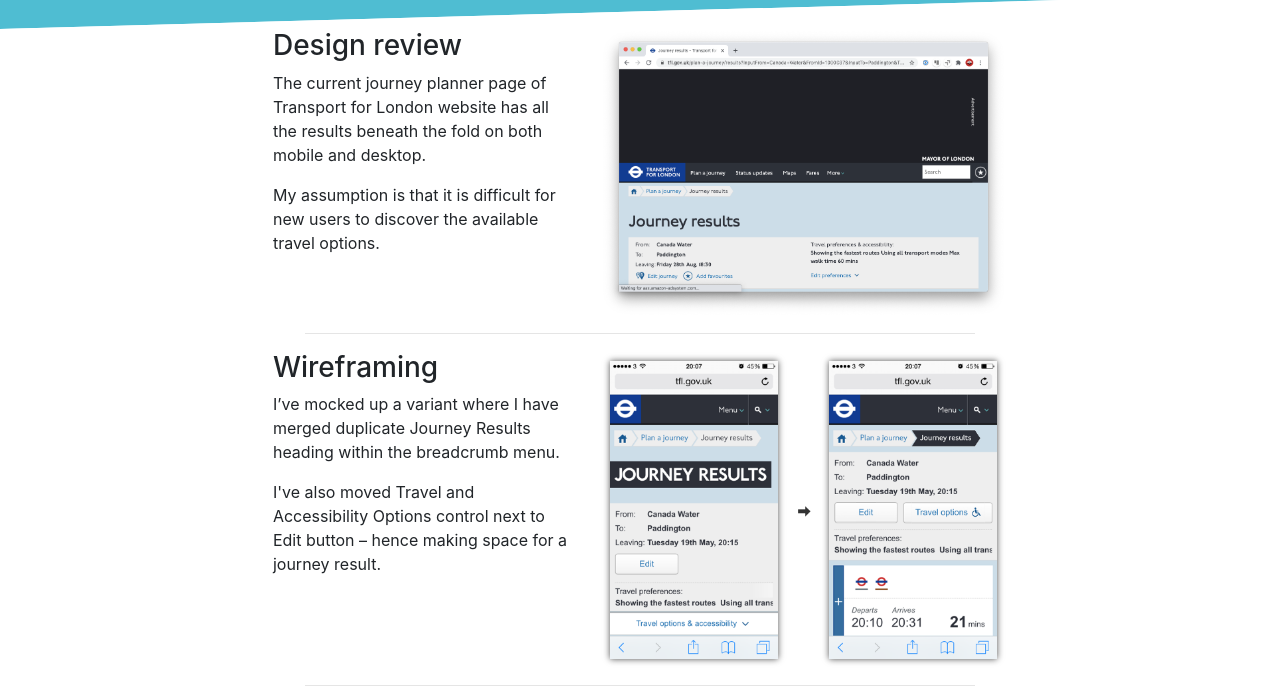
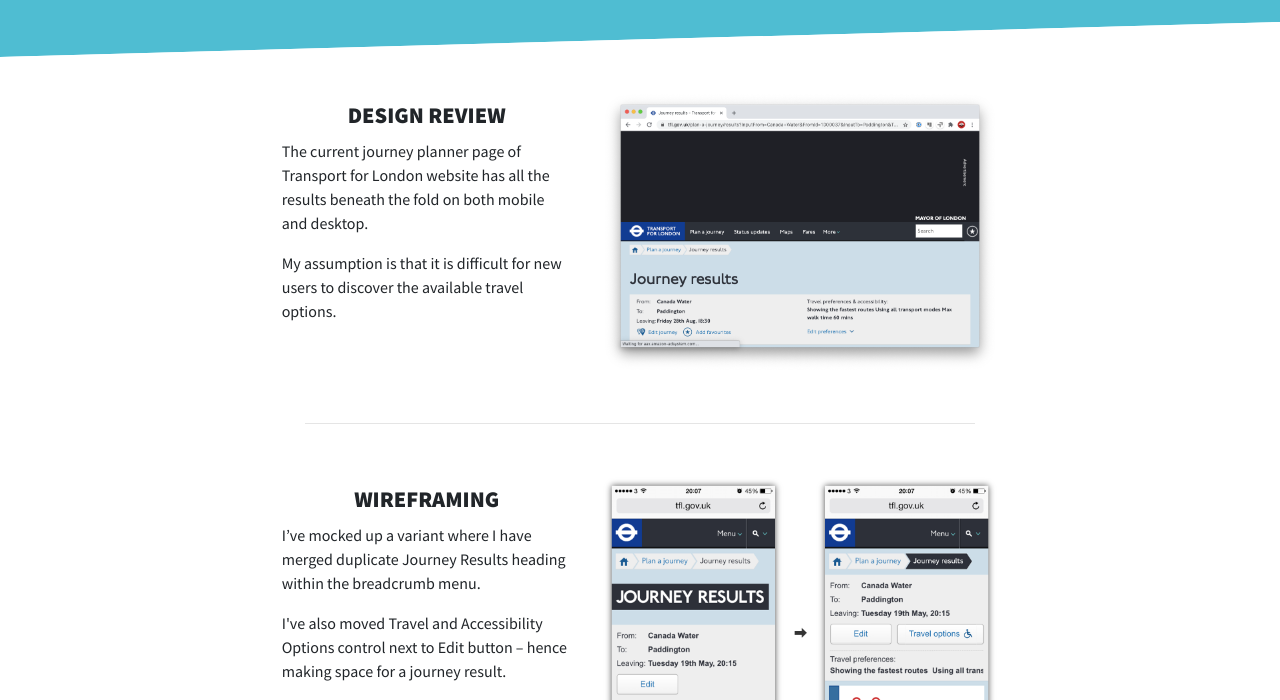
Before and after one commit to robertamariasilva/portfolio, a plain HTML site: page project-final.html in a window 1280 px wide. Shown: the part 230-930 px from the top of the page. Drawn offline with Linux system fonts and the light colour scheme.

Commit message:
Updated CSS reference

```diff
--- a/project-final.html
+++ b/project-final.html
@@ -16,7 +16,7 @@
     <link rel="stylesheet" href="css/bootstrap.css">
 
     <!-- Reference to our stylesheet -->
-    <link rel="stylesheet" href="css/final.css">
+    <link rel="stylesheet" href="css/styles-final.css">
 
     <!-- Reference to Google Fonts stylesheet -->
     <link rel="stylesheet" href="https://fonts.googleapis.com/css?family=Source+Sans+Pro:400,600,700,900">
```
